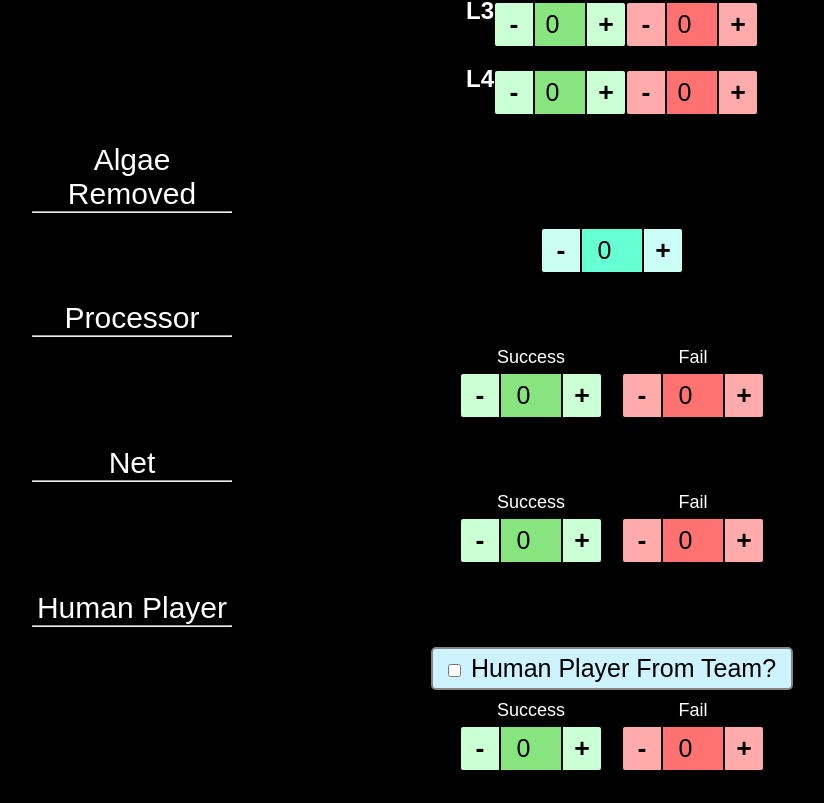
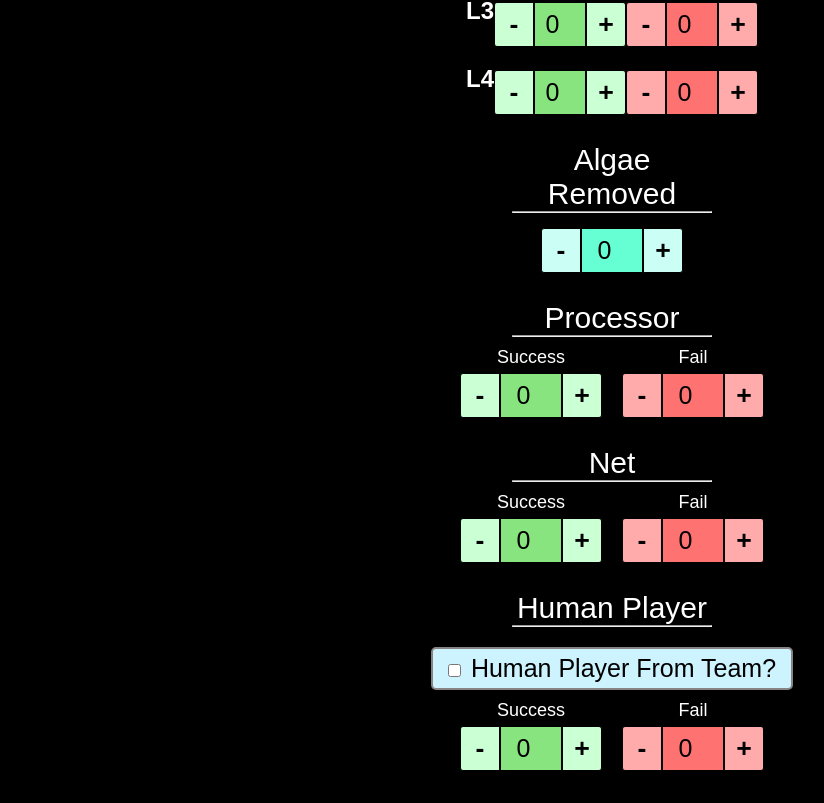
Before and after one commit to team2485/analytics2025, a Next.js app: page / in a window 1280 px wide. Shown: the part 1657-2460 px from the top of the page, without its empty margins (28-852 px from the left). Built offline with nearby package versions, Linux system fonts and the light colour scheme; a web font is replaced by a local one.

Commit message:
Centering the Subheaders

```diff
--- a/src/app/form-components/SubHeader.module.css
+++ b/src/app/form-components/SubHeader.module.css
@@ -1,6 +1,9 @@
 .subHeader {
     text-align: center;
     justify-content: center;
+    align-items: center;
+    align-self: center;
+    flex-direction: column;
     margin: 10px 20px;
     font-size: 30px;
     width: 200px;
--- a/src/app/page.js
+++ b/src/app/page.js
@@ -112,12 +112,15 @@ export default function Home() {
                     internalName={"autoL4fail"}/>
                 </div>
               </div>
+              <div className={styles.AlgaeRemoved}>
                 <SubHeader subHeaderName={"Algae Removed"}/>
                 <div className={styles.HBox}>
                   <NumericInput
                     pieceType={"Counter"}
                     internalName={"autoalgaeremoved"}/>
                 </div>
+              </div>
+              <div className={styles.Processor}>
                 <SubHeader subHeaderName={"Processor"} />
                 <div className={styles.HBox}>
                   <NumericInput
@@ -129,6 +132,8 @@ export default function Home() {
                     pieceType={"Fail"}
                     internalName={"autoprocessorfail"}/>
                 </div>
+              </div>
+              <div className={styles.Net}>
                 <SubHeader subHeaderName={"Net"} />
                 <div className={styles.HBox}>
                   <NumericInput
@@ -139,6 +144,7 @@ export default function Home() {
                     visibleName={"Fail"}
                     pieceType={"Fail"}
                     internalName={"autonetfail"}/>
+                </div>
               </div>
             </div>
             <div className={styles.Auto}>
@@ -184,12 +190,15 @@ export default function Home() {
                     internalName={"teleL4fail"}/>
                 </div>
               </div>
+              <div className={styles.AlgaeRemoved}>
                 <SubHeader subHeaderName={"Algae Removed"}/>
                 <div className={styles.HBox}>
                   <NumericInput
                     pieceType={"Counter"}
                     internalName={"telealgaeremoved"}/>
                 </div>
+              </div>
+              <div className={styles.Processor}>
                 <SubHeader subHeaderName={"Processor"} />
                 <div className={styles.HBox}>
                   <NumericInput
@@ -201,6 +210,8 @@ export default function Home() {
                     pieceType={"Fail"}
                     internalName={"teleprocessorfail"}/>
                 </div>
+              </div>
+              <div className={styles.Net}>
                 <SubHeader subHeaderName={"Net"} />
                 <div className={styles.HBox}>
                 <NumericInput
@@ -212,6 +223,8 @@ export default function Home() {
                       pieceType={"Fail"}
                       internalName={"telenetfail"}/>
                 </div>
+              </div>
+              <div className={styles.HumanPlayer}>
               <SubHeader subHeaderName={"Human Player"}/>
               <Checkbox visibleName={"Human Player From Team?"} internalName={"humanplayer"}/>
               <div className={styles.HBox}>
@@ -223,6 +236,7 @@ export default function Home() {
                   visibleName={"Fail"}
                   pieceType={"Fail"}
                   internalName={"hpfail"}/>
+                </div>
               </div>
             </div>
             <div className={styles.Endgame}>
--- a/src/app/page.module.css
+++ b/src/app/page.module.css
@@ -31,6 +31,31 @@
     flex-direction: row;
     justify-content: space-evenly;
     text-align: center;
+}
+.AlgaeRemoved {
+  display: flex;
+  flex-direction: column;
+  justify-content: center;
+  align-items: center;
+}
+.Processor {
+  display: flex;
+  flex-direction: column;
+  justify-content: center;
+  align-items: center;
+}
+.Net {
+  display: flex;
+  flex-direction: column;
+  justify-content: center;
+  align-items: center;
+}
+
+.HumanPlayer {
+  display: flex;
+  flex-direction: column;
+  justify-content: center;
+  align-items: center;
 }
 
 .MainDiv h2 {
```
Lines whose indentation alone changed are shown as unchanged.
